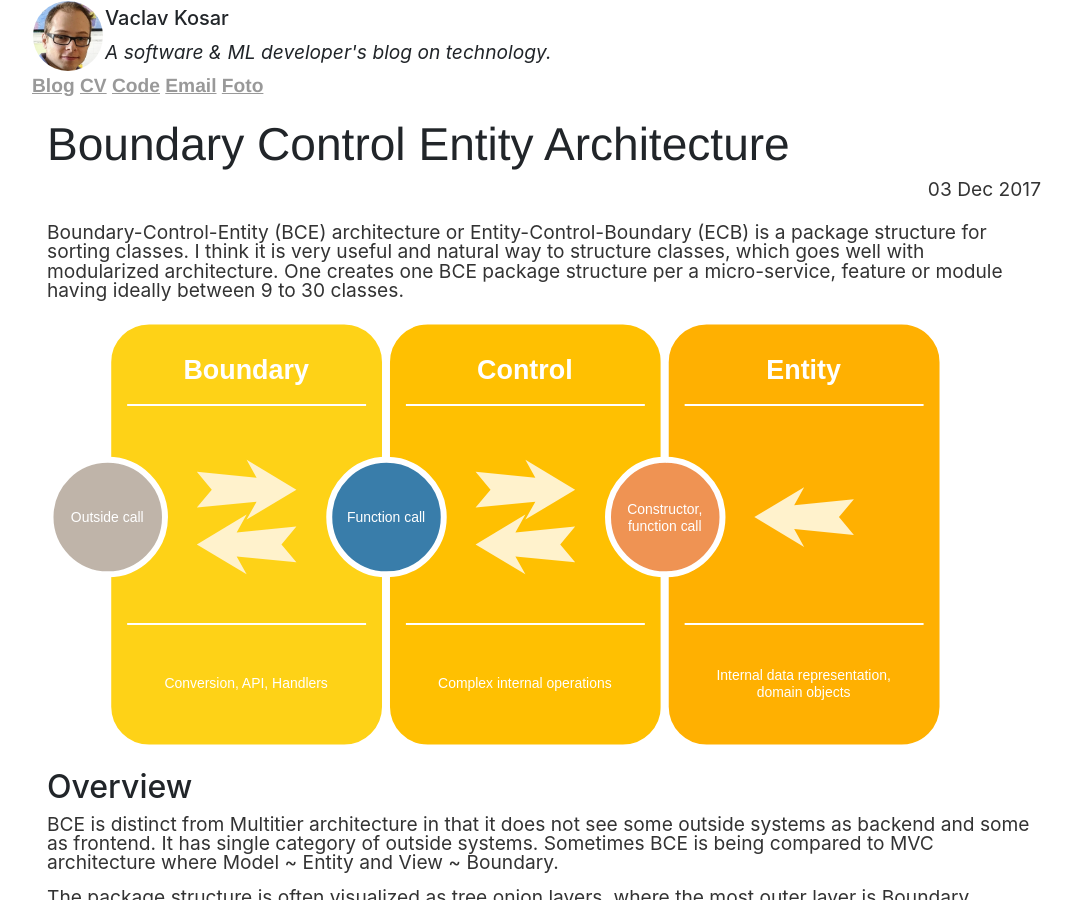
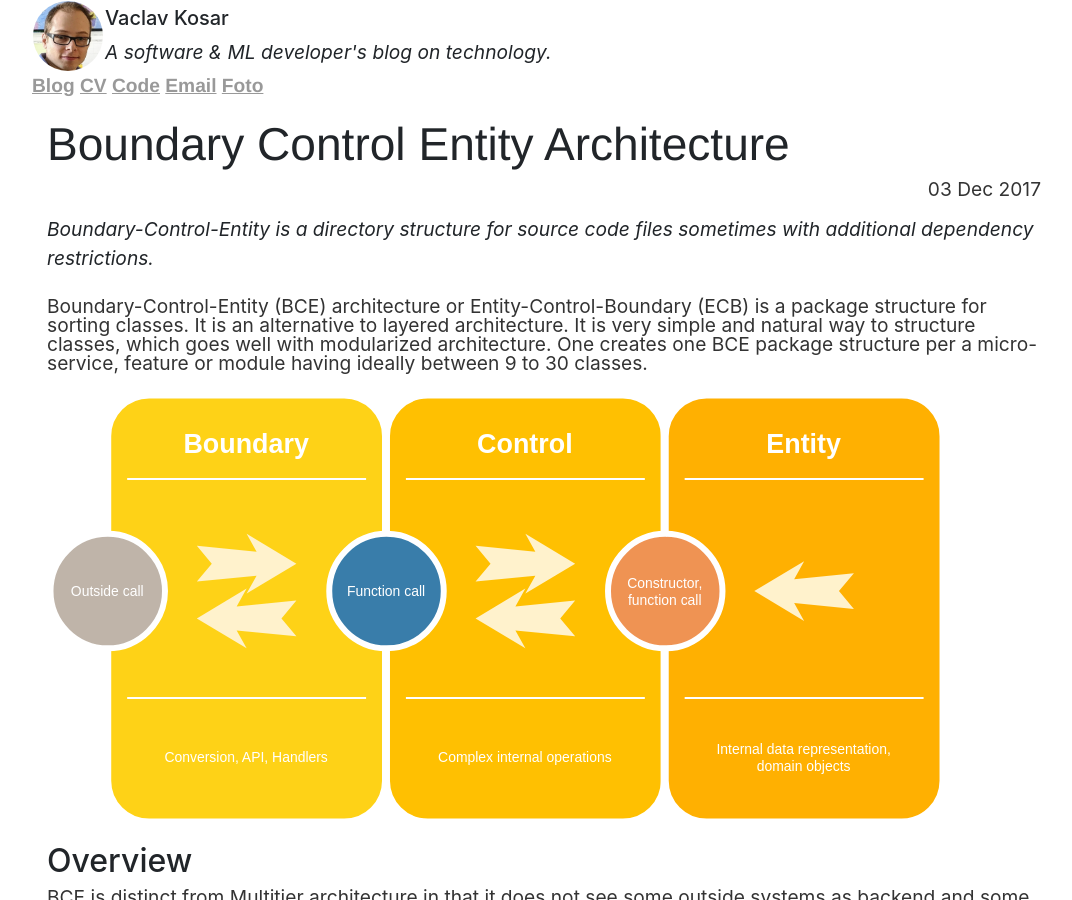
Before and after one commit to vackosar/vackosar.github.io, a Jekyll site: the page built from _posts/2017-12-03-Boundary-Control-Entity-Architecture.md, in a window 1280 px wide and 900 px high. Shown: the whole window, without its empty margins (96-1168 px from the left). Built offline with Jekyll 4.4.1, drawn with Linux system fonts in a browser that asks for light colours; nearby versions of some CDN libraries; library files that are not in the unit come from our copies; comment, search, counter and statistics services are not loaded; some of the changed lines change nothing that is shown; some of the changed text lies outside the part shown.

Commit message:
bce update

```diff
--- a/_posts/2017-12-03-Boundary-Control-Entity-Architecture.md
+++ b/_posts/2017-12-03-Boundary-Control-Entity-Architecture.md
@@ -1,10 +1,12 @@
 ---
 layout: post
 title: "Boundary Control Entity Architecture"
+image: https://raw.githubusercontent.com/vackosar/vackosar.github.io/master/images/bce.svg
+description: Boundary-Control-Entity is a directory structure for source code files sometimes with additional dependency restrictions.
 date: 2017-12-03
 ---
 
-Boundary-Control-Entity (BCE) architecture or Entity-Control-Boundary (ECB) is a package structure for sorting classes. I think it is very useful and natural way to structure classes, which goes well with modularized architecture. One creates one BCE package structure per a micro-service, feature or module having ideally between 9 to 30 classes.
+Boundary-Control-Entity (BCE) architecture or Entity-Control-Boundary (ECB) is a package structure for sorting classes. It is an alternative to layered architecture. It is very simple and natural way to structure classes, which goes well with modularized architecture. One creates one BCE package structure per a micro-service, feature or module having ideally between 9 to 30 classes.
 
 <p><img src="https://raw.githubusercontent.com/vackosar/vackosar.github.io/master/images/bce.svg" alt="Boundary Control Entity architecture"/></p>
 
@@ -36,8 +38,7 @@ See below Spring Boot and Spring Data example.
   - EventPayload
 
 
-## References
-- https://8thlight.com/blog/uncle-bob/2012/08/13/the-clean-architecture.html
-- http://www.cs.sjsu.edu/~pearce/modules/patterns/enterprise/ecb/ecb.htm
-- http://epf.eclipse.org/wikis/openuppt/openup_basic/guidances/concepts/entity_control_boundary_pattern,_uF-QYEAhEdq_UJTvM1DM2Q.html
-- http://jeffreypalermo.com/blog/the-onion-architecture-part-1/
+## Other sources
+- [Down to earth Adam Bien's video on BCE](https://www.youtube.com/watch?v=grJC6RFiB58)
+- [Uncle Bob's post - bit more ivory towerish](https://8thlight.com/blog/uncle-bob/2012/08/13/the-clean-architecture.html)
+- [Lot's of nice visualizations](http://www.cs.sjsu.edu/~pearce/modules/patterns/enterprise/ecb/ecb.htm)
```
